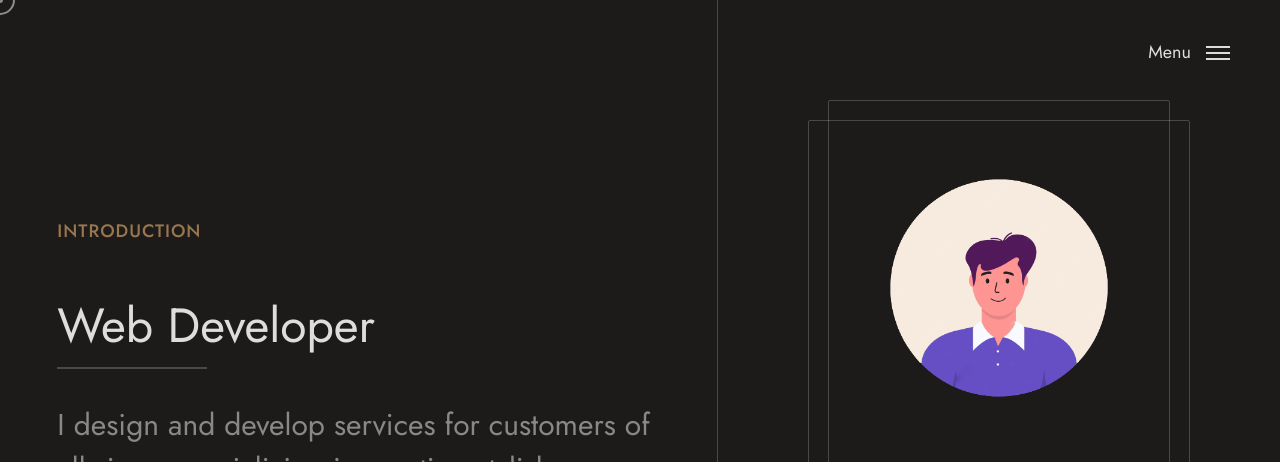
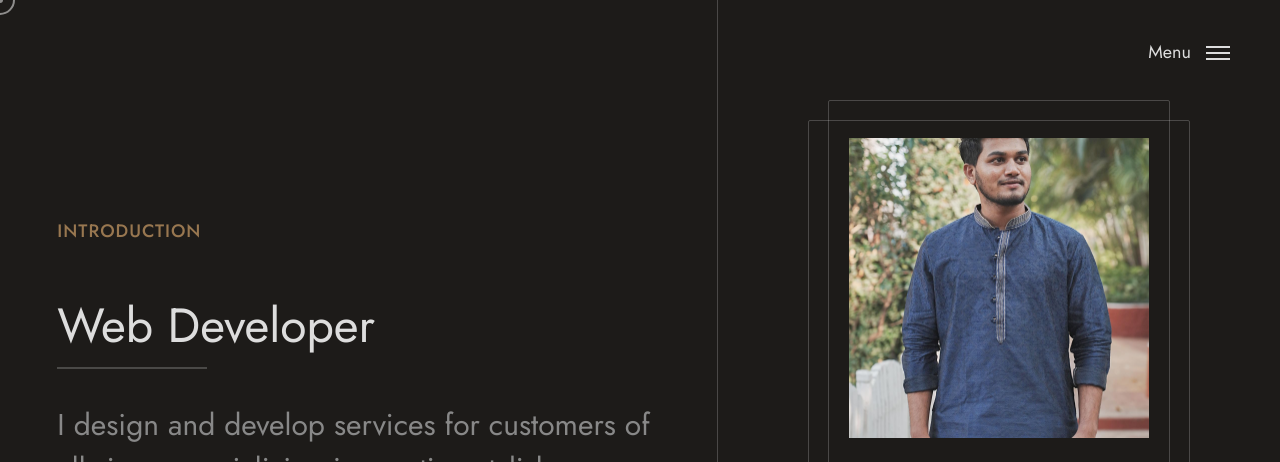
Before and after one commit to Tushartambde/tushartambde.github.io, a plain HTML site: page index.html in a window 1280 px wide. Shown: the top 462 px of the page. Drawn offline with Linux system fonts and the light colour scheme.

Commit message:
index.html

```diff
--- a/index.html
+++ b/index.html
@@ -1062,7 +1062,7 @@
 
                         <div class="img_holder">
                             <img src="img/thumb/square1.png" alt="">
-                            <div class="abs_img" data-bg-img="img/right1.png"></div>
+                            <div class="abs_img" data-bg-img="img/main-img.jpg"></div>
                         </div>
                         <div class="title_holder">
                             <h5>Hi There! I am</h5>
```
